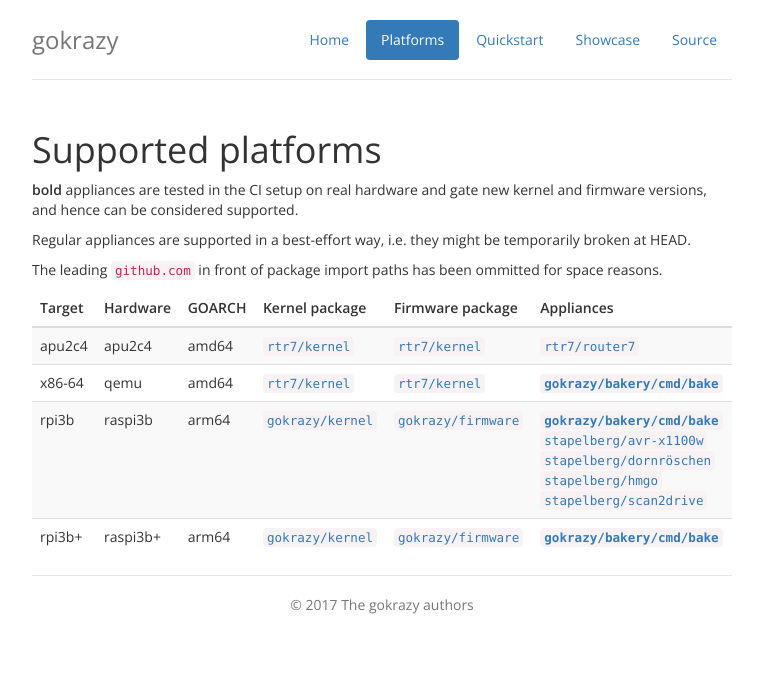
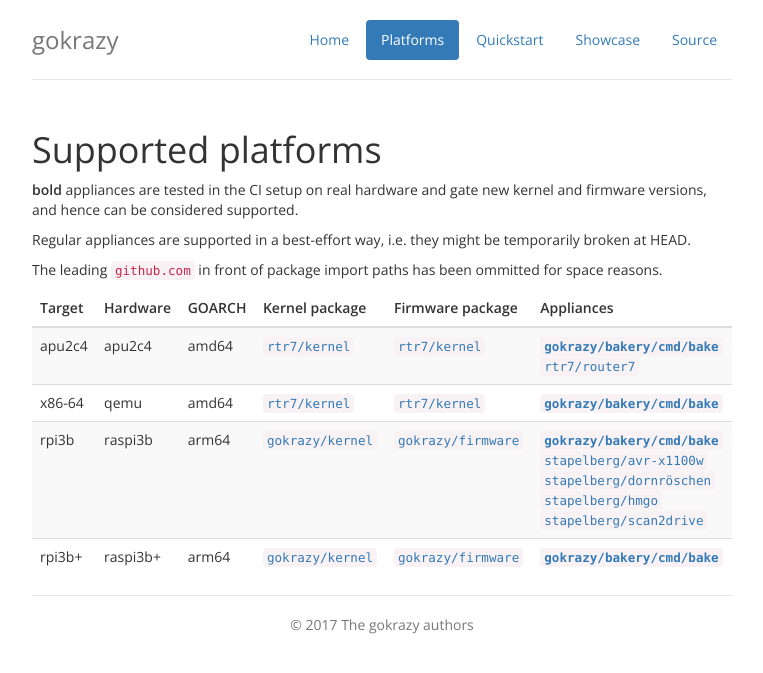
Before and after one commit to gokrazy/gokrazy.github.io, a Jekyll site: the page built from platforms.html, in a window 1280 px wide. Shown: the top 673 px of the page, without its empty margins (258-1021 px from the left). Built offline with Jekyll 4.4.1, drawn with Linux system fonts in a browser that asks for light colours; nearby versions of some CDN libraries; some web fonts are replaced; Markdown is read by kramdown in place of the engine named in the settings.

Commit message:
platforms: cmd/bake is tested on apu2c4 as well

```diff
--- a/platforms.html
+++ b/platforms.html
@@ -42,7 +42,10 @@ weight: 1
 	      <td>amd64</td>
 	      <td><code><a href="https://github.com/rtr7/kernel">rtr7/kernel</a></code></td>
 	      <td><code><a href="https://github.com/rtr7/kernel">rtr7/kernel</a></code></td>
-	      <td><code><a href="https://github.com/rtr7/router7">rtr7/router7</a></code></td>
+	      <td>
+		<strong><code><a href="https://github.com/gokrazy/bakery">gokrazy/bakery/cmd/bake</a></code></strong><br>
+		<code><a href="https://github.com/rtr7/router7">rtr7/router7</a></code>
+	      </td>
 	    </tr>
 
 	    <tr>
```
